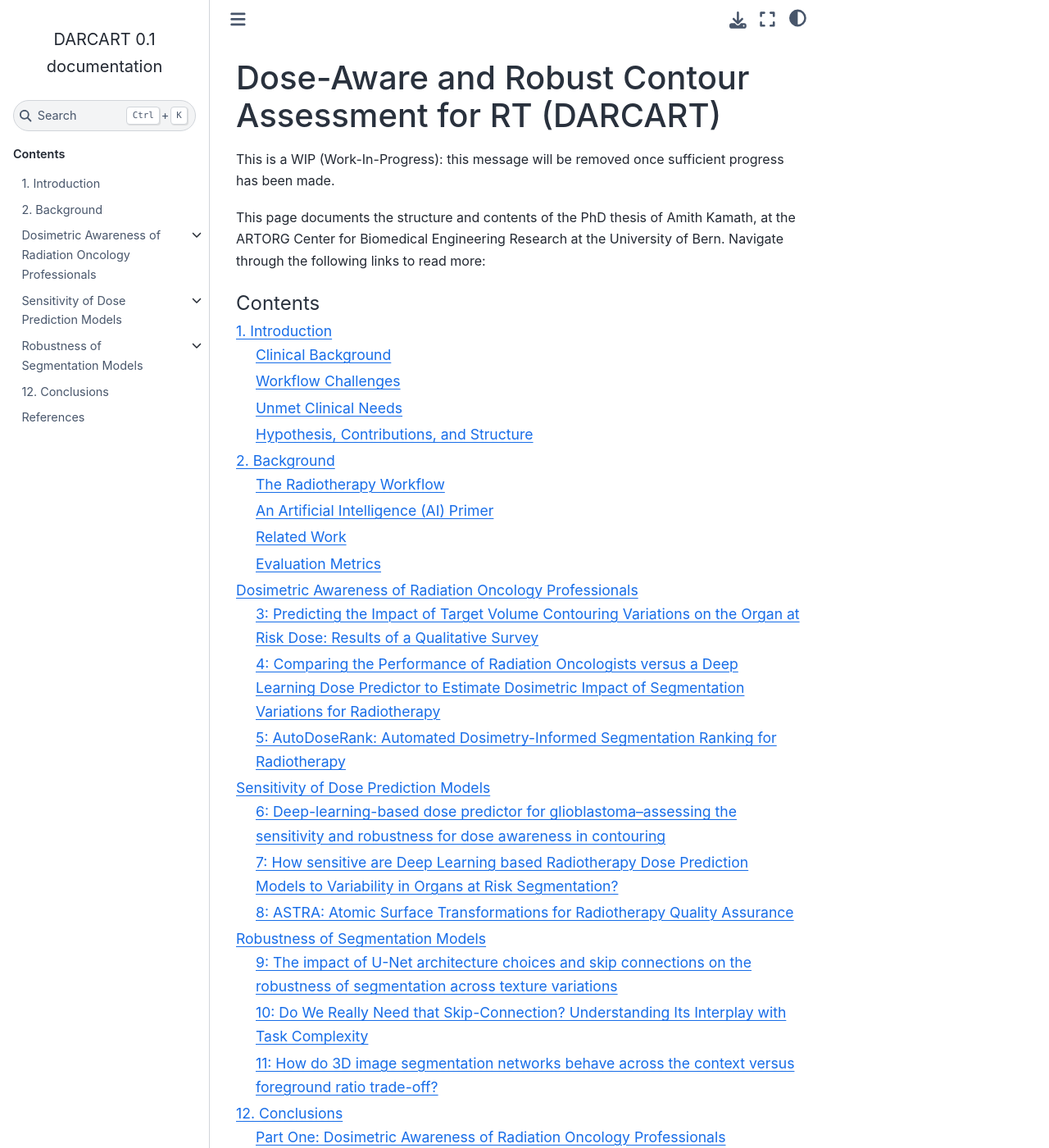
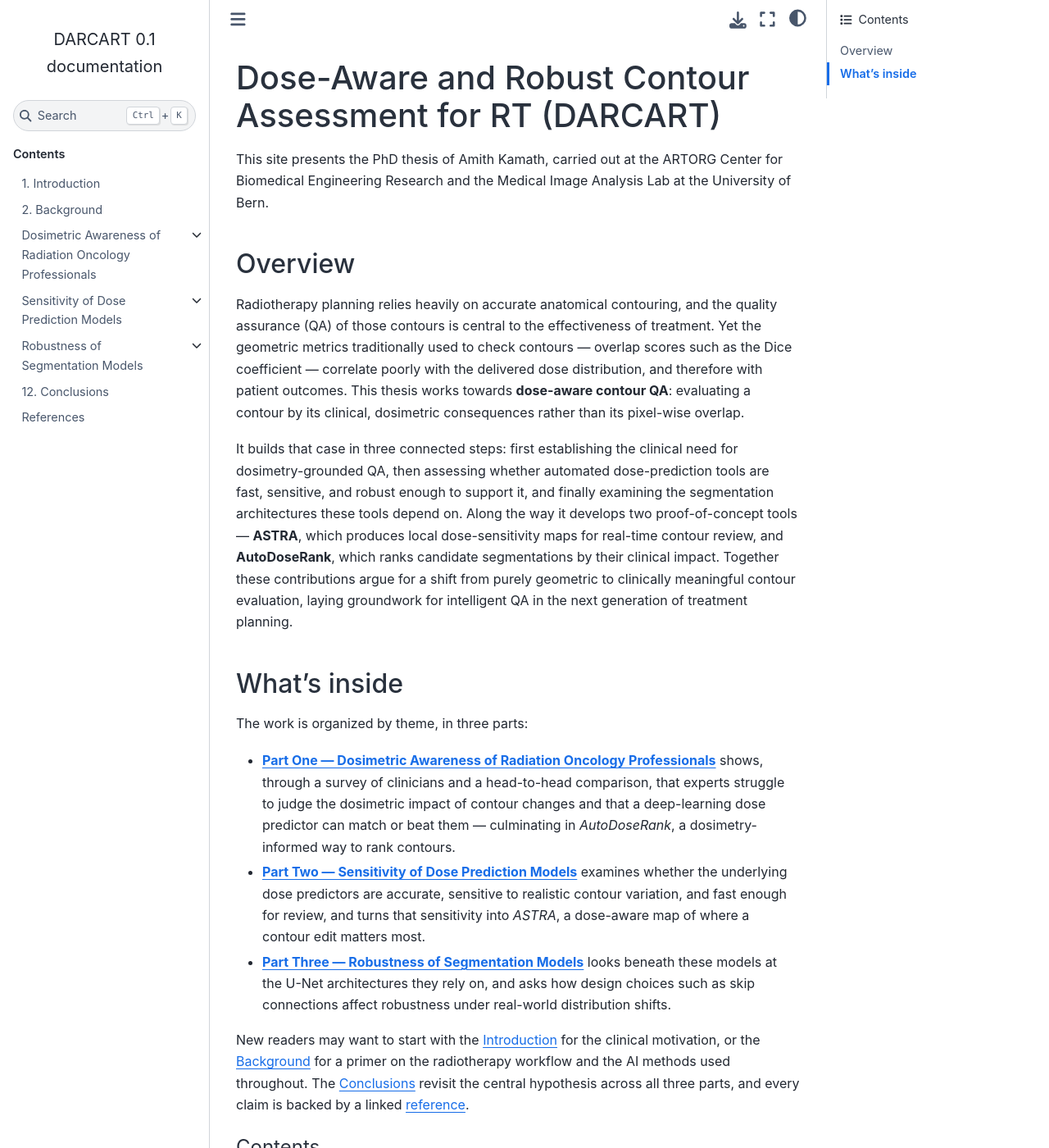
Before and after one commit to amithjkamath/darcart, a Sphinx documentation site: the page built from docs/index.md, in a window 1280 px wide and 1400 px high. Shown: the whole window at 82% size. Built offline with Sphinx 7.4.7 and the Sphinx Book theme 1.1.4, drawn with Linux system fonts in a browser that asks for light colours.

Commit message:
Rework landing page: drop WIP banner, add abstract-based overview
Replace the placeholder home page with an overview drawn from the thesis
abstract and a short "what's inside" guide to the three parts, so a first-time
visitor understands the dose-aware contour QA theme and where to start.

Co-Authored-By: Claude Opus 4.8 <noreply@anthropic.com>

````diff
--- a/docs/index.md
+++ b/docs/index.md
@@ -1,8 +1,22 @@
 # Dose-Aware and Robust Contour Assessment for RT (DARCART)
 
-This is a WIP (Work-In-Progress): this message will be removed once sufficient progress has been made.
+This site presents the PhD thesis of Amith Kamath, carried out at the ARTORG Center for Biomedical Engineering Research and the Medical Image Analysis Lab at the University of Bern.
 
-This page documents the structure and contents of the PhD thesis of Amith Kamath, at the ARTORG Center for Biomedical Engineering Research at the University of Bern. Navigate through the following links to read more:
+## Overview
+
+Radiotherapy planning relies heavily on accurate anatomical contouring, and the quality assurance (QA) of those contours is central to the effectiveness of treatment. Yet the geometric metrics traditionally used to check contours — overlap scores such as the Dice coefficient — correlate poorly with the delivered dose distribution, and therefore with patient outcomes. This thesis works towards **dose-aware contour QA**: evaluating a contour by its clinical, dosimetric consequences rather than its pixel-wise overlap.
+
+It builds that case in three connected steps: first establishing the clinical need for dosimetry-grounded QA, then assessing whether automated dose-prediction tools are fast, sensitive, and robust enough to support it, and finally examining the segmentation architectures these tools depend on. Along the way it develops two proof-of-concept tools — **ASTRA**, which produces local dose-sensitivity maps for real-time contour review, and **AutoDoseRank**, which ranks candidate segmentations by their clinical impact. Together these contributions argue for a shift from purely geometric to clinically meaningful contour evaluation, laying groundwork for intelligent QA in the next generation of treatment planning.
+
+## What's inside
+
+The work is organized by theme, in three parts:
+
+- **[Part One — Dosimetric Awareness of Radiation Oncology Professionals](partone/index.md)** shows, through a survey of clinicians and a head-to-head comparison, that experts struggle to judge the dosimetric impact of contour changes and that a deep-learning dose predictor can match or beat them — culminating in *AutoDoseRank*, a dosimetry-informed way to rank contours.
+- **[Part Two — Sensitivity of Dose Prediction Models](parttwo/index.md)** examines whether the underlying dose predictors are accurate, sensitive to realistic contour variation, and fast enough for review, and turns that sensitivity into *ASTRA*, a dose-aware map of where a contour edit matters most.
+- **[Part Three — Robustness of Segmentation Models](partthree/index.md)** looks beneath these models at the U-Net architectures they rely on, and asks how design choices such as skip connections affect robustness under real-world distribution shifts.
+
+New readers may want to start with the [Introduction](intro/index.md) for the clinical motivation, or the [Background](background/index.md) for a primer on the radiotherapy workflow and the AI methods used throughout. The [Conclusions](conclusions/index.md) revisit the central hypothesis across all three parts, and every claim is backed by a linked [reference](references/index.md).
 
 ```{toctree}
 :maxdepth: 2
@@ -14,3 +28,4 @@ parttwo/index
 partthree/index
 conclusions/index
 references/index
+```
````
